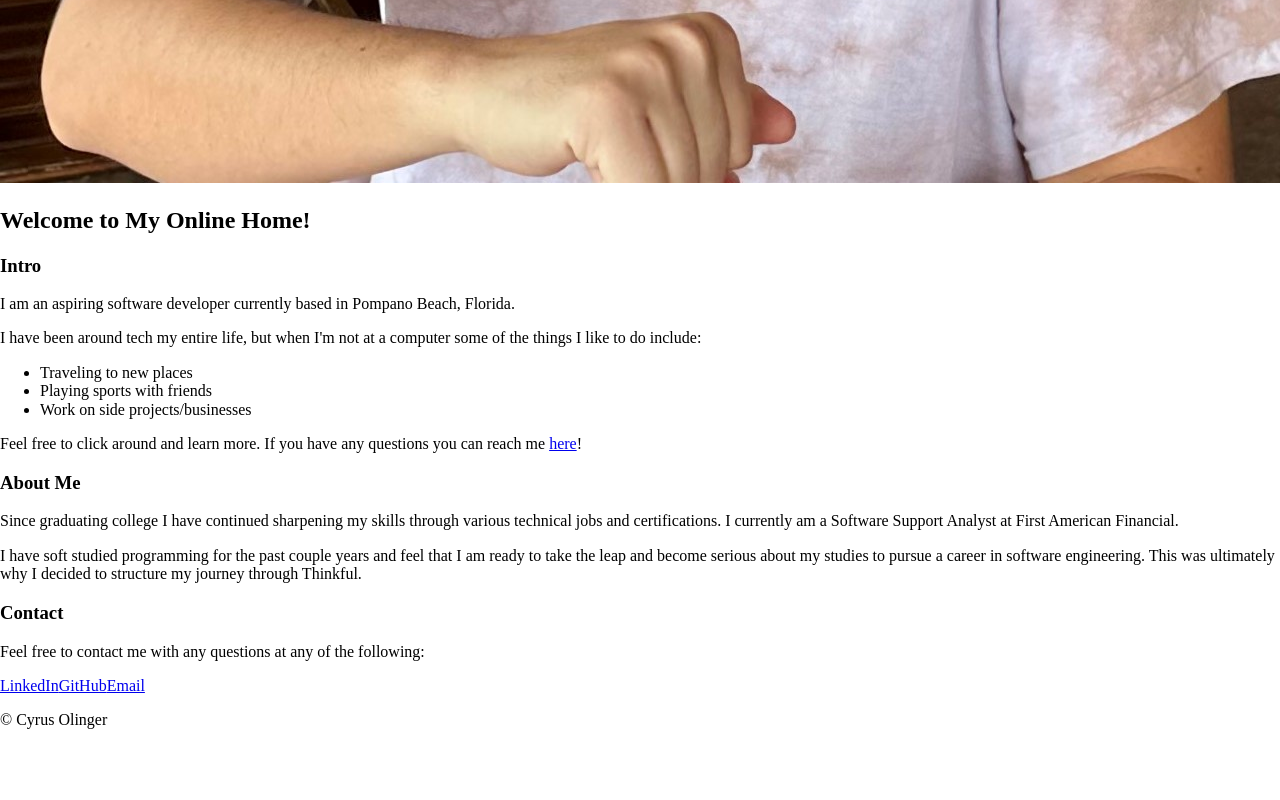
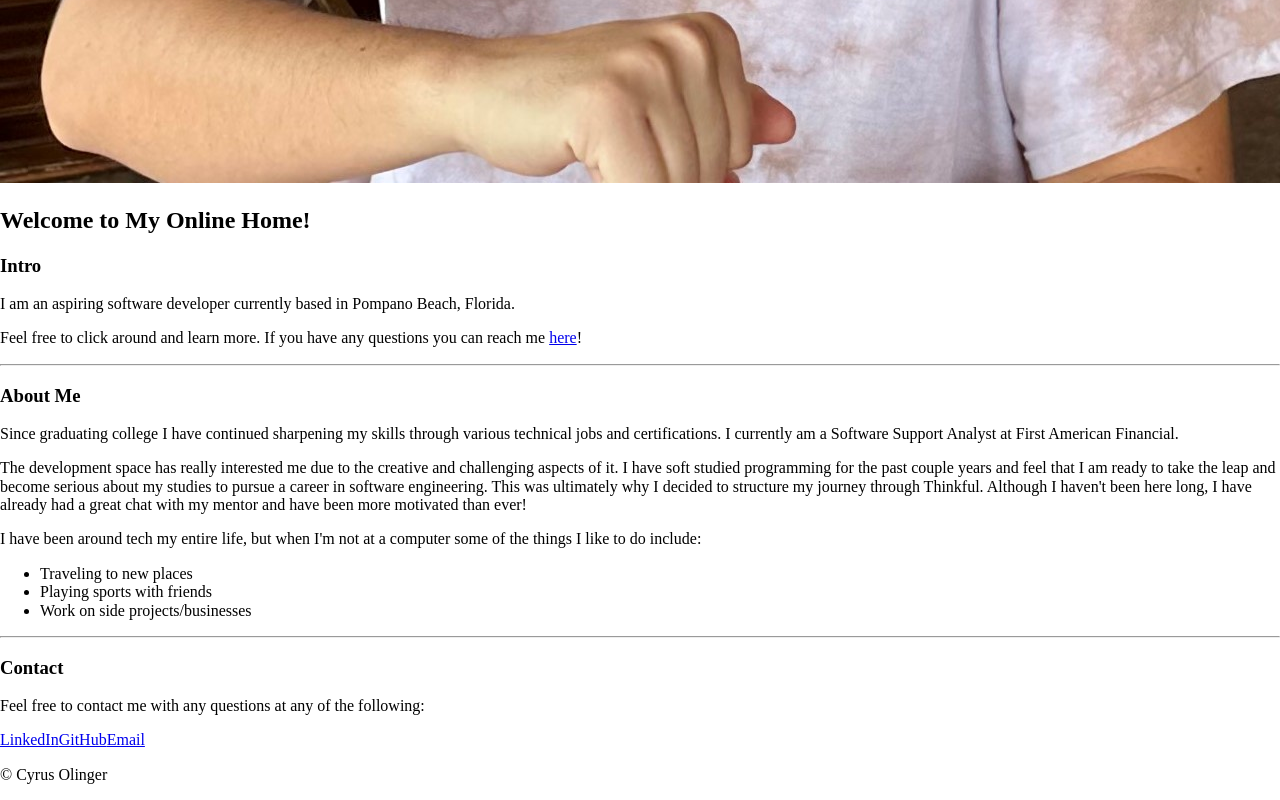
Before and after one commit to cyrusolinger/thinkful-portfolio, a plain HTML site: page index.html in a window 1280 px wide. Shown: the part 1275-2075 px from the top of the page. Before the commit the page ends 2021 px from the top, so only its background shows below. Drawn offline with nearby package versions, Linux system fonts and the light colour scheme.

Commit message:
Restructure and polish html

```diff
--- a/index.html
+++ b/index.html
@@ -12,7 +12,7 @@
       referrerpolicy="no-referrer"
     />
     <link rel="stylesheet" href="./style.css" />
-    <title>Document</title>
+    <title>Cyrus Olinger's Portfolio</title>
   </head>
   <body>
     <header>
@@ -30,6 +30,29 @@
             Beach, Florida.
           </p>
           <p>
+            Feel free to click around and learn more. If you have any questions
+            you can reach me <a href="#contact">here</a>!
+          </p>
+        </section>
+        <hr />
+        <section>
+          <h3>About Me</h3>
+          <p>
+            Since graduating college I have continued sharpening my skills
+            through various technical jobs and certifications. I currently am a
+            Software Support Analyst at First American Financial.
+          </p>
+          <p>
+            The development space has really interested me due to the creative
+            and challenging aspects of it. I have soft studied programming for
+            the past couple years and feel that I am ready to take the leap and
+            become serious about my studies to pursue a career in software
+            engineering. This was ultimately why I decided to structure my
+            journey through Thinkful. Although I haven't been here long, I have
+            already had a great chat with my mentor and have been more motivated
+            than ever!
+          </p>
+          <p>
             I have been around tech my entire life, but when I'm not at a
             computer some of the things I like to do include:
           </p>
@@ -38,25 +61,8 @@
             <li>Playing sports with friends</li>
             <li>Work on side projects/businesses</li>
           </ul>
-          <p>
-            Feel free to click around and learn more. If you have any questions
-            you can reach me <a href="#contact">here</a>!
-          </p>
         </section>
-        <section>
-          <h3>About Me</h3>
-          <p>
-            Since graduating college I have continued sharpening my skills
-            through various technical jobs and certifications. I currently am a
-            Software Support Analyst at First American Financial.
-          </p>
-          <p>
-            I have soft studied programming for the past couple years and feel
-            that I am ready to take the leap and become serious about my studies
-            to pursue a career in software engineering. This was ultimately why
-            I decided to structure my journey through Thinkful.
-          </p>
-        </section>
+        <hr />
         <section>
           <h3>Contact</h3>
           <p>
```
